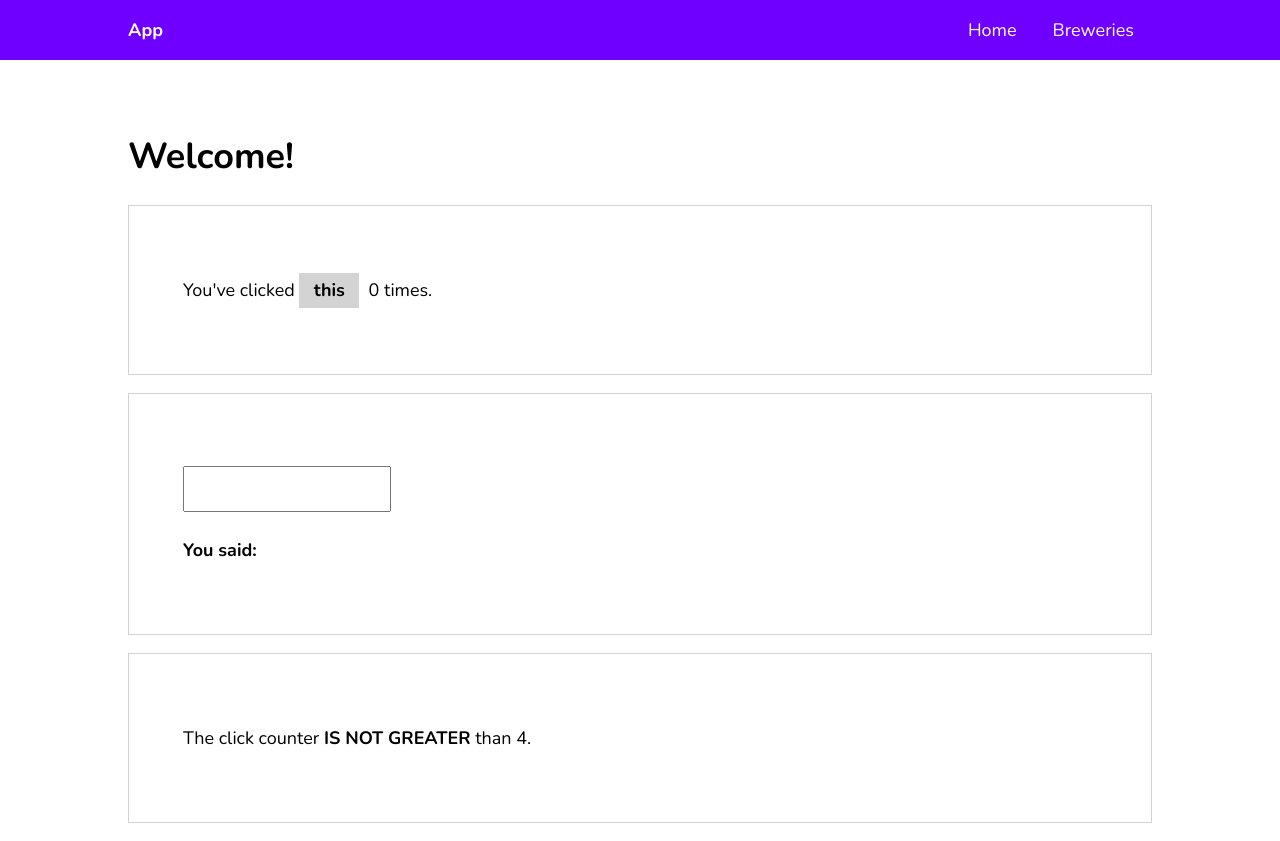
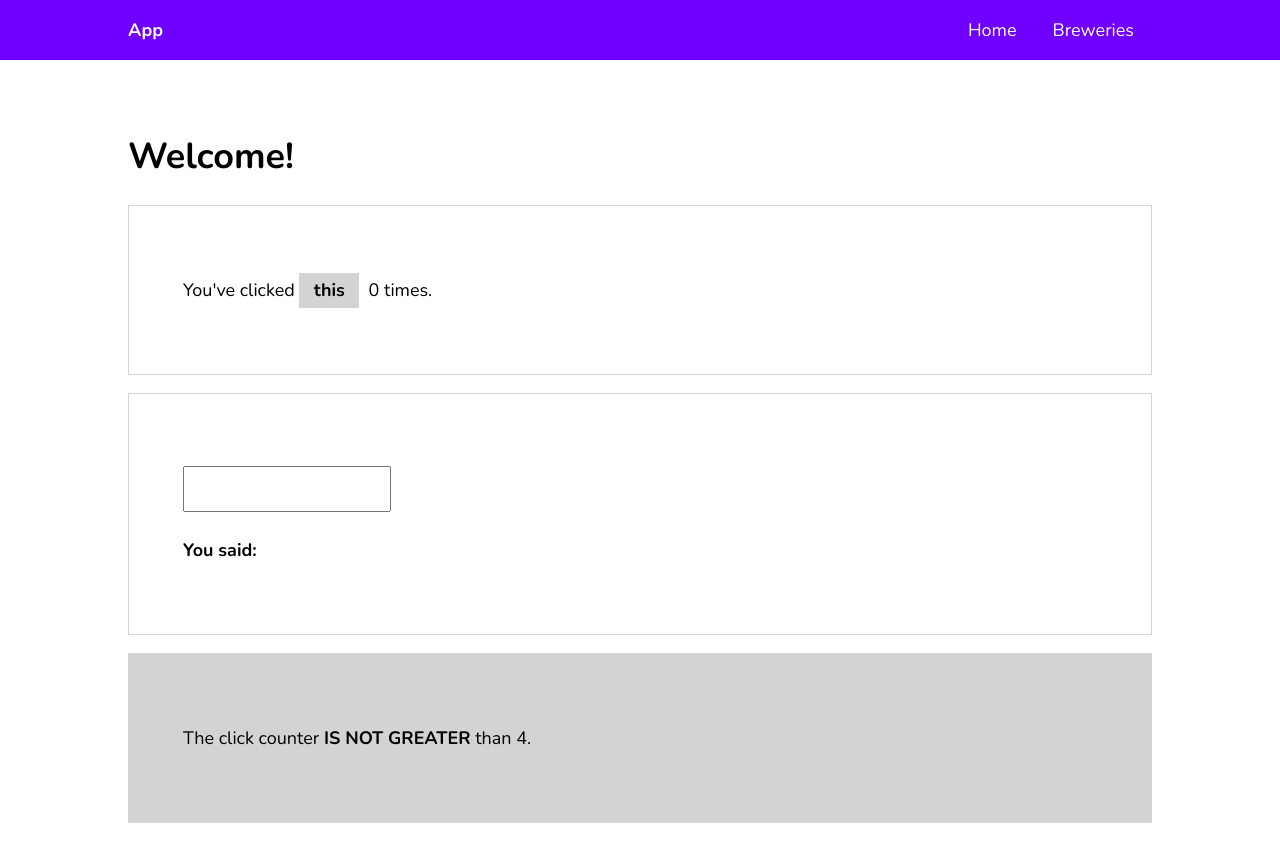
Before and after one commit to baristikir/angular-walktrough, an Angular app: page / in a window 1280 px wide. Built offline with nearby package versions, Linux system fonts and the light colour scheme.

Commit message:
Changing Styling Classes with ngClass

```diff
--- a/src/app/home/home.component.html
+++ b/src/app/home/home.component.html
@@ -15,7 +15,7 @@
     </p>
 </div>
 
-<div class="play-container" [class.active]="clickCounter > 4">
+<div class="play-container" [ngClass]="setClasses()">
     <ng-template [ngIf]="clickCounter > 4" [ngIfElse]="none">
         <p>The click counter <strong>IS GREATER</strong> than 4.</p>
     </ng-template>
--- a/src/app/home/home.component.scss
+++ b/src/app/home/home.component.scss
@@ -22,3 +22,7 @@ span{
     background-color: yellow;
     border: 2px solid black;
 }
+
+.inactive{
+    background-color: lightgray;
+}
--- a/src/app/home/home.component.ts
+++ b/src/app/home/home.component.ts
@@ -20,4 +20,12 @@ export class HomeComponent implements OnInit {
     this.clickCounter += 1;
   }
 
+  setClasses(){
+    let myClasses = {
+      active: this.clickCounter > 4,
+      inactive: this.clickCounter <= 4,
+    }
+    return myClasses;
+  }
+
 }
```
